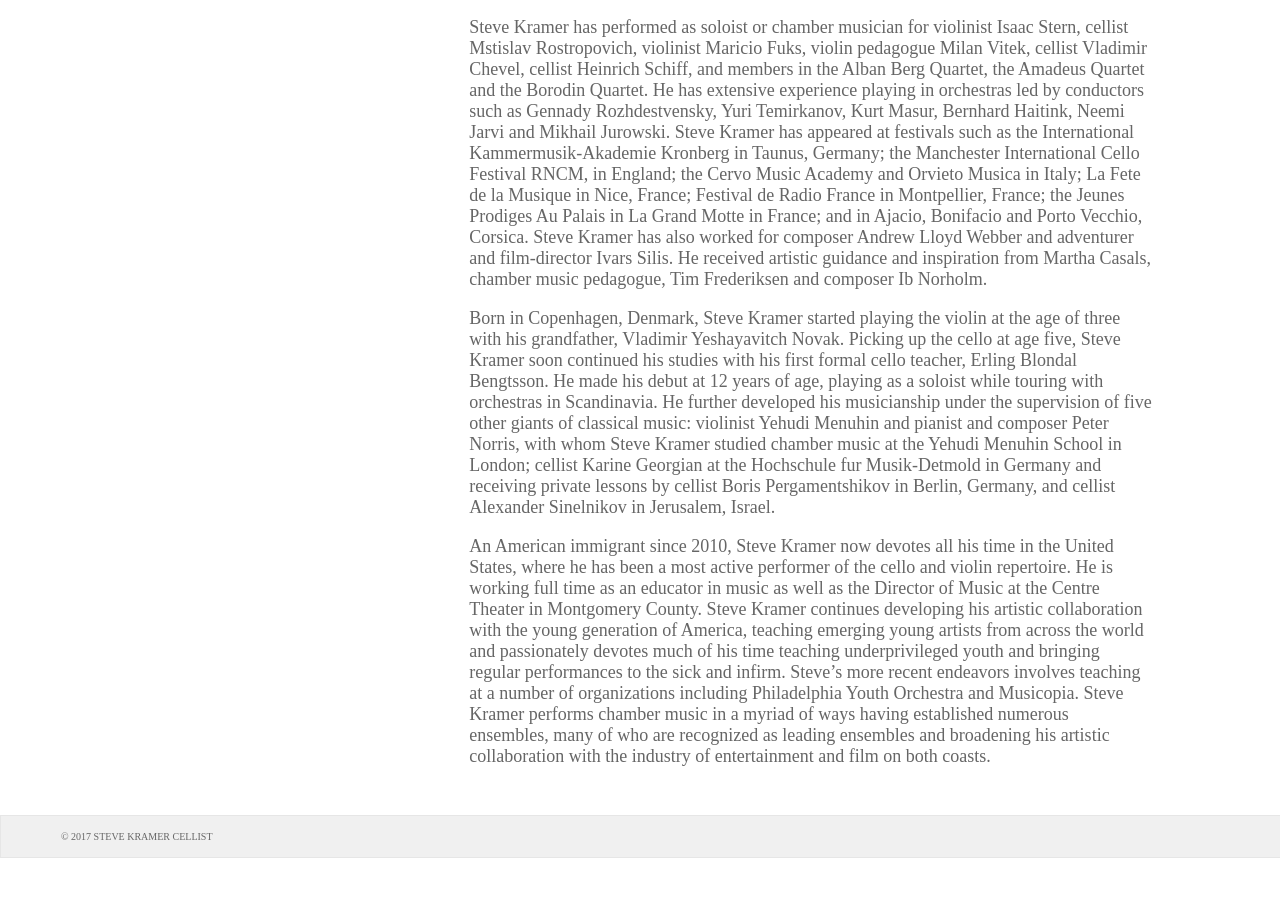
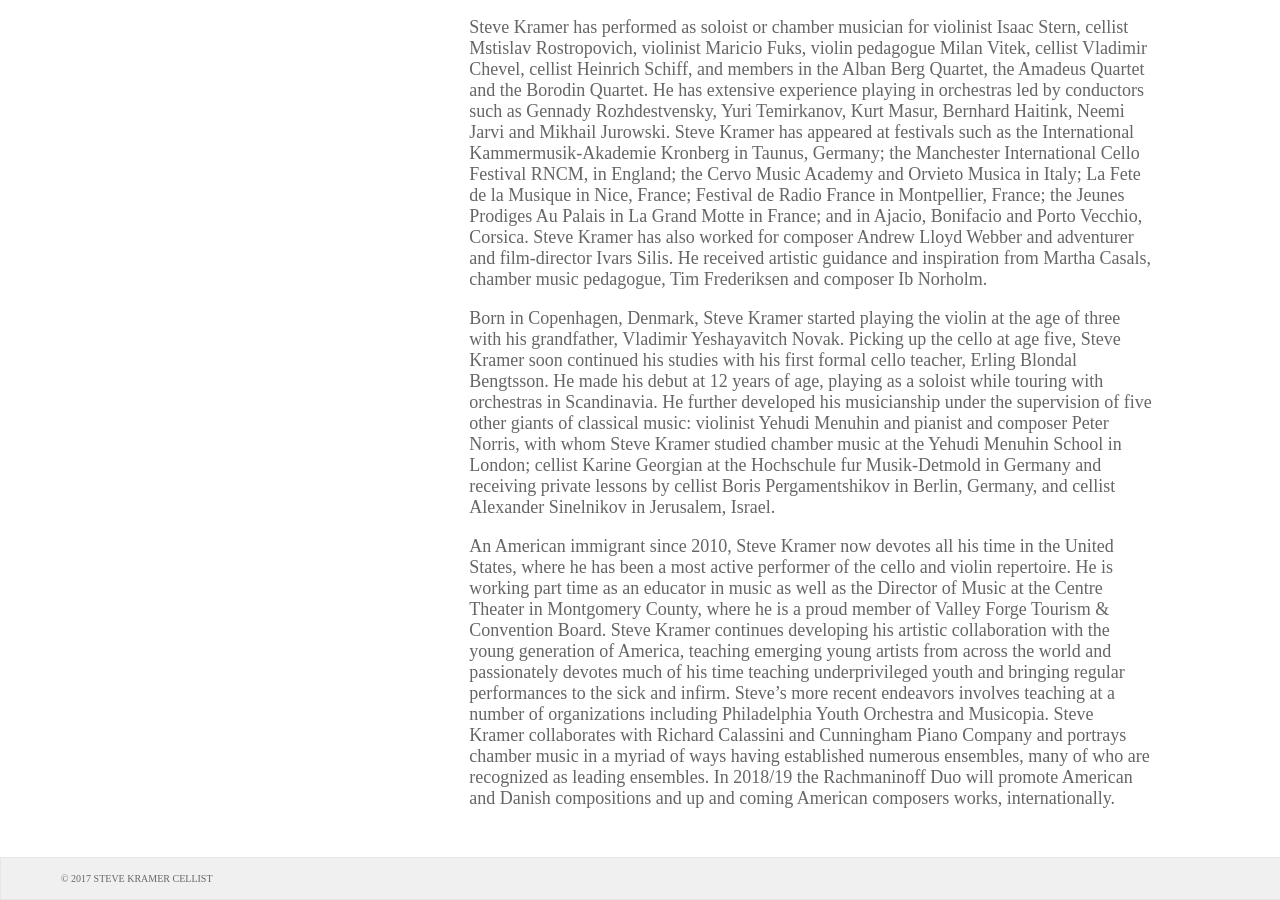
Before and after one commit to stevekramercellist/cellist, a Jekyll site: the page built from biography.md, in a window 1280 px wide and 900 px high, scrolled down 1212 px. Built offline with Jekyll 4.4.1, drawn with Linux system fonts in a browser that asks for light colours; nearby versions of some CDN libraries; before the commit the page ends 2070 px from its top, so only the background shows below that.

Commit message:
Update biography.md

```diff
--- a/biography.md
+++ b/biography.md
@@ -19,4 +19,4 @@
 
 Born in Copenhagen, Denmark, Steve Kramer started playing the violin at the age of three with his grandfather, Vladimir Yeshayavitch Novak. Picking up the cello at age five, Steve Kramer soon continued his studies with his first formal cello teacher, Erling Blondal Bengtsson. He made his debut at 12 years of age, playing as a soloist while touring with orchestras in Scandinavia. He further developed his musicianship under the supervision of five other giants of classical music: violinist Yehudi Menuhin and pianist and composer Peter Norris, with whom Steve Kramer studied chamber music at the Yehudi Menuhin School in London; cellist Karine Georgian at the Hochschule fur Musik-Detmold in Germany and receiving private lessons by cellist Boris Pergamentshikov in Berlin, Germany, and cellist Alexander Sinelnikov in Jerusalem, Israel.
 
-An American immigrant since 2010, Steve Kramer now devotes all his time in the United States, where he has been a most active performer of the cello and violin repertoire. He is working full time as an educator in music as well as the Director of Music at the Centre Theater in Montgomery County. Steve Kramer continues developing his artistic collaboration with the young generation of America, teaching emerging young artists from across the world and passionately devotes much of his time teaching underprivileged youth and bringing regular performances to the sick and infirm. Steve’s more recent endeavors involves teaching at a number of organizations including Philadelphia Youth Orchestra and Musicopia. Steve Kramer performs chamber music in a myriad of ways having established numerous ensembles, many of who are recognized as leading ensembles and broadening his artistic collaboration with the industry of entertainment and film on both coasts.
+An American immigrant since 2010, Steve Kramer now devotes all his time in the United States, where he has been a most active performer of the cello and violin repertoire. He is working part time as an educator in music as well as the Director of Music at the Centre Theater in Montgomery County, where he is a proud member of Valley Forge Tourism & Convention Board. Steve Kramer continues developing his artistic collaboration with the young generation of America, teaching emerging young artists from across the world and passionately devotes much of his time teaching underprivileged youth and bringing regular performances to the sick and infirm. Steve’s more recent endeavors involves teaching at a number of organizations including Philadelphia Youth Orchestra and Musicopia. Steve Kramer collaborates with Richard Calassini and Cunningham Piano Company and portrays chamber music in a myriad of ways having established numerous ensembles, many of who are recognized as leading ensembles.  In 2018/19 the Rachmaninoff Duo will promote American and Danish compositions and up and coming American composers works, internationally.
```
